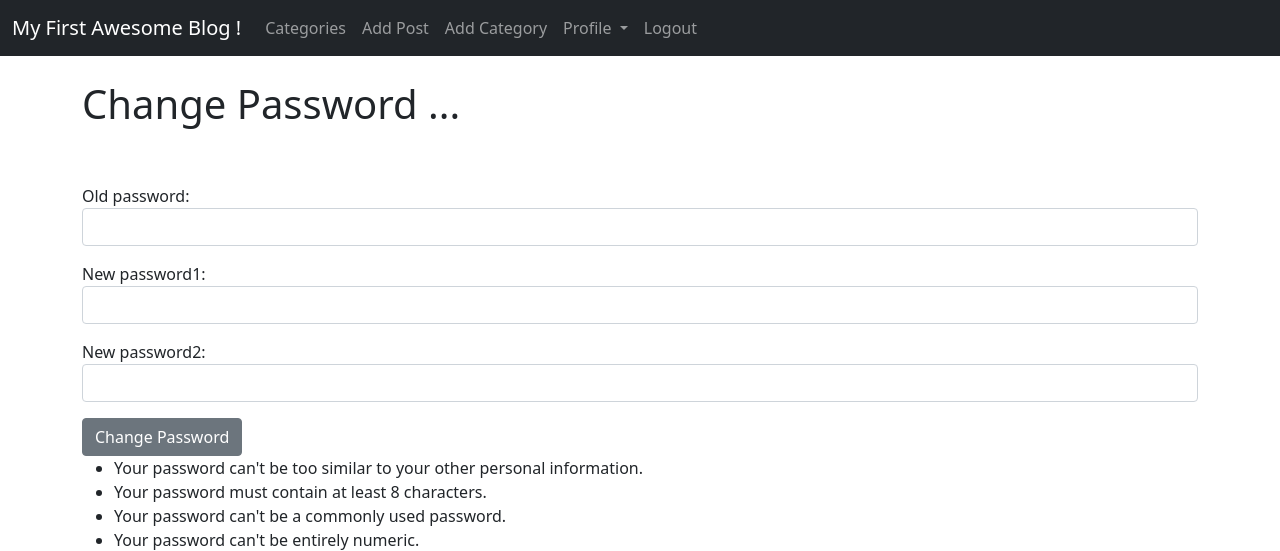
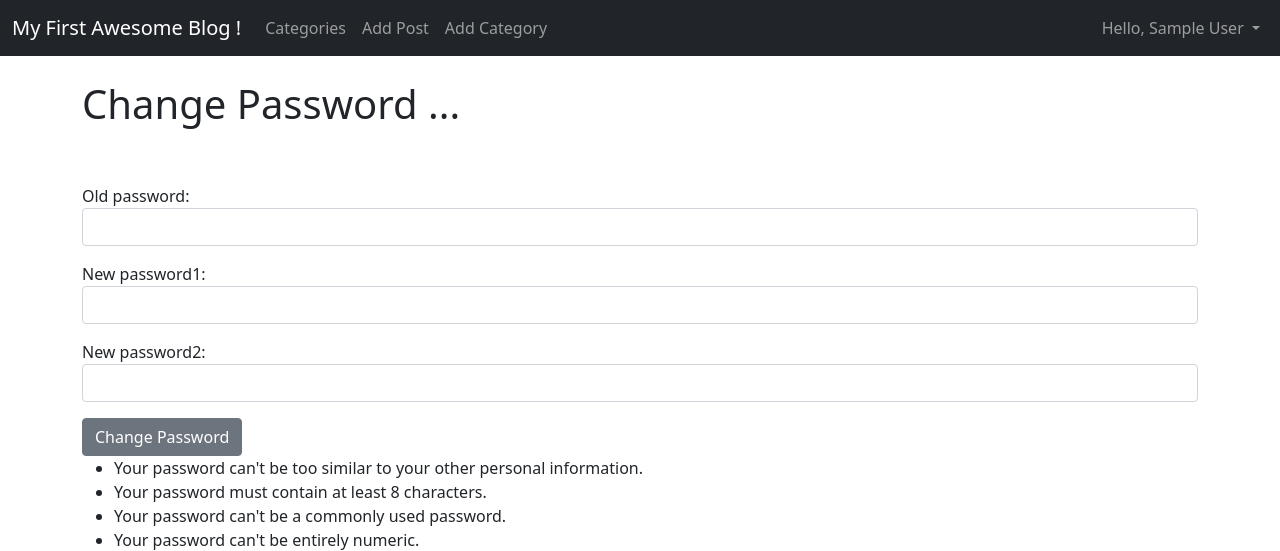
Before and after one commit to knop-k/django_blog, a Django app: page /members/password/ in a window 1280 px wide. Shown: the top 551 px of the page. Run offline with Django 3.2, Linux system fonts and the light colour scheme; the visitor is signed in with stand-in values (Sample User, id 1).

Commit message:
profile in navbar

```diff
--- a/ablog/theblog/templates/base.html
+++ b/ablog/theblog/templates/base.html
@@ -51,23 +51,8 @@
           <li class="nav-item">
             <a class="nav-link" href="{% url 'add_category' %}">Add Category</a>
           </li>
-          <li class="nav-item dropdown">
-            <a class="nav-link dropdown-toggle" href="#" id="navbarDropdown" role="button" data-bs-toggle="dropdown" aria-expanded="false">
-              Profile
-            </a>
-            <ul class="dropdown-menu" aria-labelledby="navbarDropdown">
-              <li><a class="dropdown-item" href="{% url 'edit_profile' %}">Edit Setting</a></li>
-              {% if user.profile.id %}
-                <li><a class="dropdown-item" href="{% url 'edit_profile_page' user.profile.id %}">Edit Profile Page</a></li>
-                <li><a class="dropdown-item" href="{% url 'show_profile_page' user.profile.id %}">Show Profile Page</a></li>
-              {% else %}
-                <li><a class="dropdown-item" href="{% url 'create_profile_page' %}">Create Profile Page</a></li>
-              {% endif %}
-            </ul>
-          </li>
-          <li class="nav-item">
-            <a class="nav-link" href="{% url 'logout' %}">Logout</a>
-          </li>
+
+
 
 
         {% else %}
@@ -82,6 +67,28 @@
 
         {% endif %}
       </ul>
+{% if user.is_authenticated %}
+    <ul class="navbar-nav ml-auto">
+      <li class="nav-item dropdown">
+        <a class="nav-link dropdown-toggle" href="#" id="navbarDropdown" role="button" data-bs-toggle="dropdown" aria-expanded="false">
+            Hello,
+            {{ user.first_name }}
+            {{ user.last_name }}
+        </a>
+        <ul class="dropdown-menu dropdown-menu-right" aria-labelledby="navbarDropdown">
+          <li><a class="dropdown-item" href="{% url 'edit_profile' %}">Edit Setting</a></li>
+          {% if user.profile.id %}
+            <li><a class="dropdown-item" href="{% url 'edit_profile_page' user.profile.id %}">Edit Profile Page</a></li>
+            <li><a class="dropdown-item" href="{% url 'show_profile_page' user.profile.id %}">Show Profile Page</a></li>
+          {% else %}
+            <li><a class="dropdown-item" href="{% url 'create_profile_page' %}">Create Profile Page</a></li>
+          {% endif %}
+          <li><a class="dropdown-item" href="{% url 'logout' %}">Logout</a></li>
+        </ul>
+      </li>
+    </ul>
+{% endif %}
+
     </div>
   </div>
 </nav>
```
